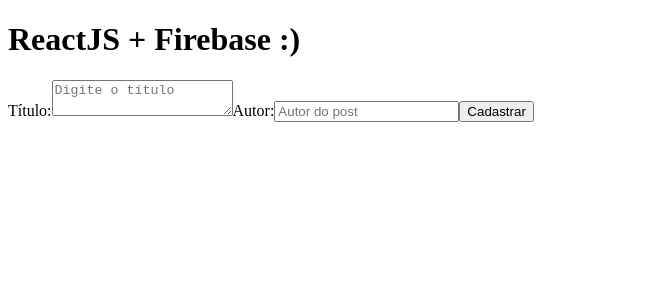
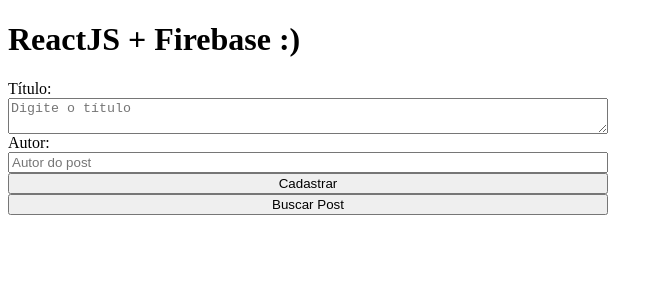
Before and after one commit to alexdev613/fireapp, a React (Create React App) app: page / in a window 1280 px wide. Shown: the top 300 px of the page, without its empty margins (0-663 px from the left). Built offline with nearby package versions, Linux system fonts and the light colour scheme.

Commit message:
feat: creating async functions to make requests to the database in firebase, to add documents and to search for documents to display in a list through useState and loops such as forEach and map

```diff
--- a/src/App.css
+++ b/src/App.css
@@ -1,38 +1,5 @@
-.App {
-  text-align: center;
-}
-
-.App-logo {
-  height: 40vmin;
-  pointer-events: none;
-}
-
-@media (prefers-reduced-motion: no-preference) {
-  .App-logo {
-    animation: App-logo-spin infinite 20s linear;
-  }
-}
-
-.App-header {
-  background-color: #282c34;
-  min-height: 100vh;
+.container {
+  width: 600px;
   display: flex;
   flex-direction: column;
-  align-items: center;
-  justify-content: center;
-  font-size: calc(10px + 2vmin);
-  color: white;
 }
-
-.App-link {
-  color: #61dafb;
-}
-
-@keyframes App-logo-spin {
-  from {
-    transform: rotate(0deg);
-  }
-  to {
-    transform: rotate(360deg);
-  }
-}
--- a/src/App.js
+++ b/src/App.js
@@ -1,11 +1,73 @@
+import { useState } from "react";
 import { db } from "./firebaseConnection";
+import { doc, setDoc, getDoc, addDoc, collection, getDocs } from 'firebase/firestore';
+
+import './app.css';
 
 function App() {
+  const [titulo, setTitulo] = useState('');
+  const [autor, setAutor] = useState('');
 
-  function handleAdd(){
-    alert("TESTE");
+  const [posts, setPosts] = useState([]);
+
+  async function handleAdd(){
+    // await setDoc(doc(db, "posts", "12345"), {
+    //   titulo: titulo,
+    //   autor: autor,
+    // })
+    // .then(() => {
+    //   console.log("DADO REGISTRADO NO BANCO!")
+    // })
+    // .catch((error) => {
+    //   console.log("GEROU ERRO" + error)
+    // })
+
+    await addDoc(collection(db, "posts"), {
+      titulo: titulo,
+      autor: autor,
+    })
+    .then(() => {
+      console.log("CADASTRADO COM SUCESSO");
+      setTitulo('');
+      setAutor('');
+    })
+    .catch((error) => {
+      console.log("ERRO: " + error);
+    })
   }
 
+  async function buscarPost() {
+    // const postRef = doc(db, "posts", "12345");
+
+    // await getDoc(postRef)
+    // .then((snapshot) => {
+    //   setAutor(snapshot.data().autor)
+    //   setTitulo(snapshot.data().titulo)
+    // })
+    // .catch(() => {
+    //   console.log("ERRO AO BUSCAR");
+    // })
+
+    const postsRef = collection(db, "posts");
+    await getDocs(postsRef)
+    .then((snapshot) => {
+      let lista = [];
+
+      snapshot.forEach((doc) => {
+        lista.push({
+          id: doc.id,
+          titulo: doc.data().titulo,
+          autor: doc.data().autor,
+        })
+      })
+
+      setPosts(lista);
+
+    })
+    .catch((error) => {
+      console.log("Deu algum erro: " + error);
+    })
+  }
   return (
     <div>
       <h1>ReactJS + Firebase :)</h1>
@@ -15,16 +77,31 @@ function App() {
         <textarea
           type="text"
           placeholder="Digite o título"
+          value={titulo}
+          onChange={ (e) => setTitulo(e.target.value) }
         />
 
         <label>Autor:</label>
         <input
           type="text"
           placeholder="Autor do post"
+          value={autor}
+          onChange={ (e) => setAutor(e.target.value) }
         />
 
         <button onClick={handleAdd}>Cadastrar</button>
+        <button onClick={buscarPost}>Buscar Post</button>
 
+        <ul>
+          {posts.map((post) => {
+            return(
+              <li key={post.id}>
+                <span>Título: {post.titulo}</span> <br />
+                <span>Autor: {post.autor}</span> <br /> <br />
+              </li>
+            )
+          })}
+        </ul>
       </div>
     </div>
   );
```
